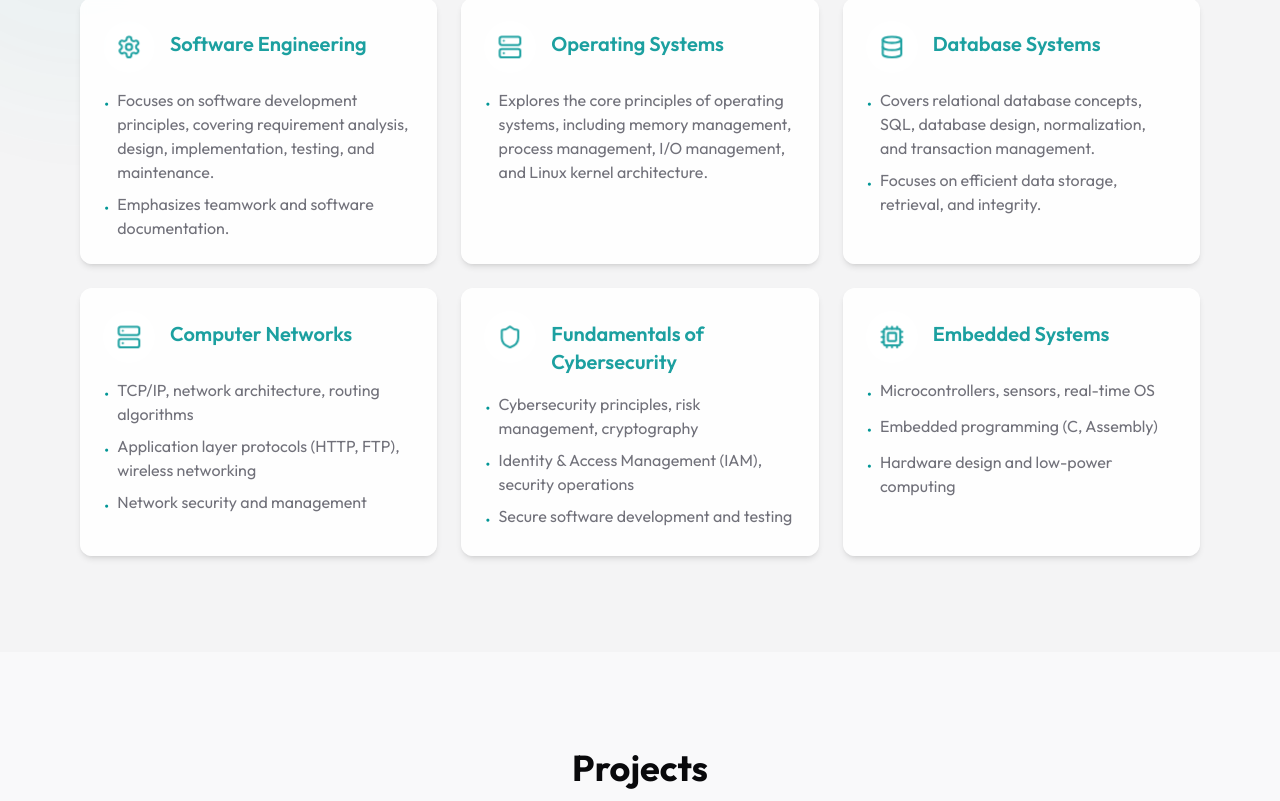
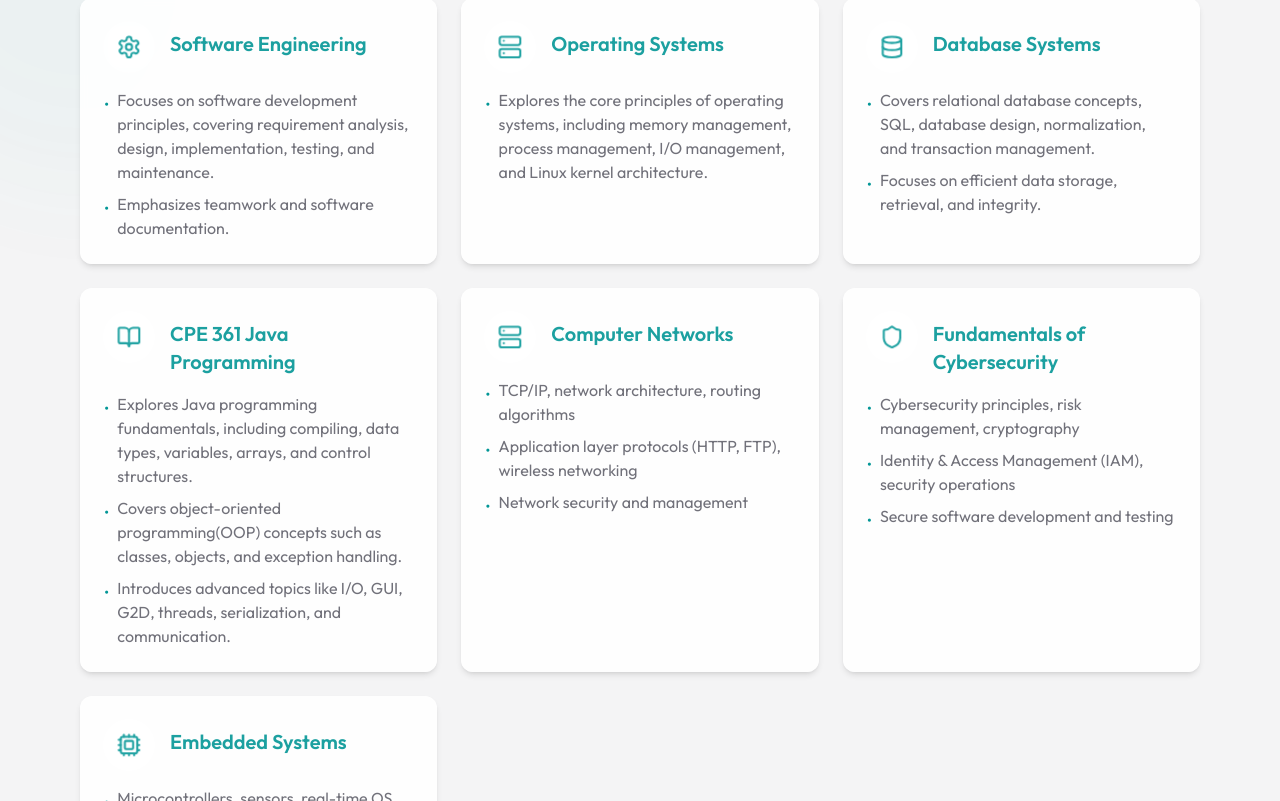
Before and after one commit to JirattichaiWantapho/Jirattichai_Portfolio, a Next.js app: page / in a window 1280 px wide. Shown: the part 3591-4392 px from the top of the page. Built offline with nearby package versions, Linux system fonts and the light colour scheme.

Commit message:
add course

```diff
--- a/src/components/Coursework.tsx
+++ b/src/components/Coursework.tsx
@@ -59,6 +59,15 @@ const courses: CourseProps[] = [
       "Focuses on efficient data storage, retrieval, and integrity."
     ],
     icon: <Database className="h-6 w-6 text-primary" />
+  },
+  {
+    title: "CPE 361 Java Programming",
+    description: [
+      "Explores Java programming fundamentals, including compiling, data types, variables, arrays, and control structures.",
+      "Covers object-oriented programming(OOP) concepts such as classes, objects, and exception handling.",
+      "Introduces advanced topics like I/O, GUI, G2D, threads, serialization, and communication."
+    ],
+    icon: <BookOpen className="h-6 w-6 text-primary" />
   },
   {
     title: "Computer Networks",
--- a/src/components/Skills.tsx
+++ b/src/components/Skills.tsx
@@ -17,6 +17,7 @@ const skillCategories = [
       "Python",
       "C",
       "C#",
+      "Java",
       "Dart",
       "SQL",
       "Bash",
```
